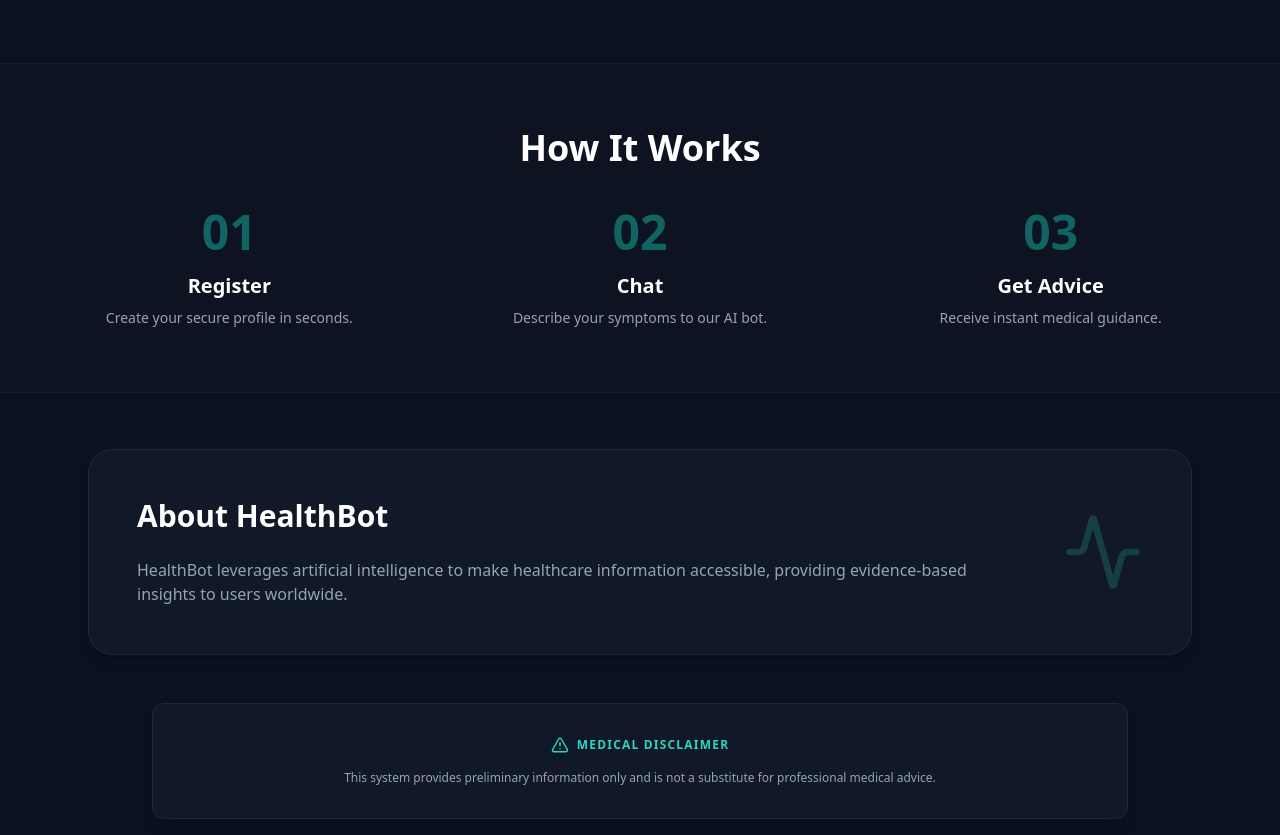
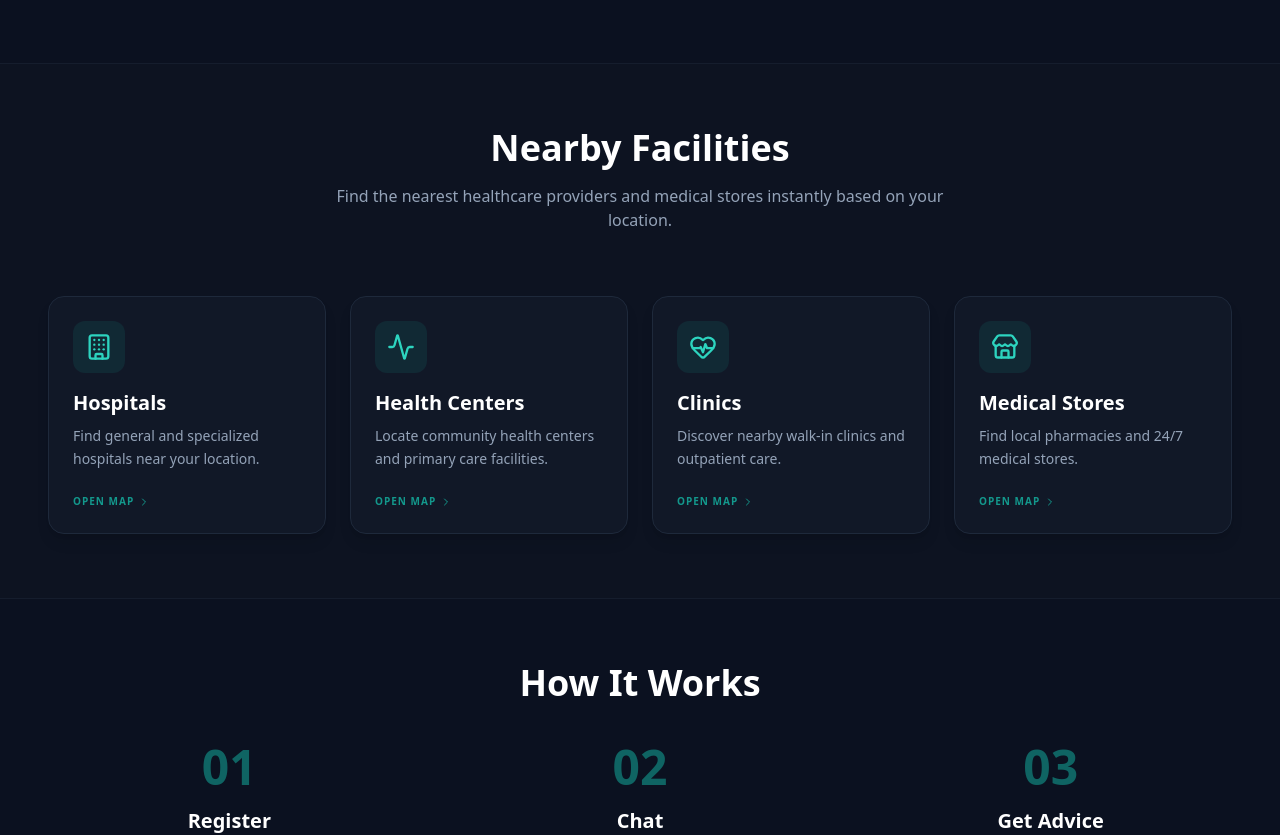
Before and after one commit to junaidnazeer/HealthBot-fullstack, a React (Create React App) app in the folder frontend/: page / in a window 1280 px wide. Shown: the part 1062-1897 px from the top of the page. Built offline with nearby package versions, Linux system fonts and the light colour scheme; no server answers.

Commit message:
fix(home): remove unused mapsUrl variable to resolve eslint warning

```diff
--- a/frontend/src/pages/Home.js
+++ b/frontend/src/pages/Home.js
@@ -12,17 +12,14 @@ import {
   Clock,
   Brain,
   AlertTriangle,
+  Building,
+  Store,
 } from "lucide-react";
 
 export default function Home() {
   // Fetch user data from local storage to personalize the Google Maps link
   const userData = JSON.parse(localStorage.getItem("user") || "{}");
   const userAddress = userData.address;
-
-  // Create a dynamic map URL based on whether the user has an address saved
-  const mapsUrl = userAddress
-    ? `https://www.google.com/maps/search/hospitals+and+clinics+near+${encodeURIComponent(userAddress)}`
-    : "https://www.google.com/maps/search/hospitals+near+me";
 
   return (
     <div className="min-h-screen bg-[#0B1120] font-sans text-slate-50 selection:bg-teal-500 selection:text-white overflow-x-hidden relative w-full">
@@ -57,8 +54,8 @@ export default function Home() {
           </div>
         </div>
 
-        {/* 4 Navigation Links - Fixed for Clickability */}
-        <div className="flex items-center justify-center gap-2 sm:gap-6 lg:gap-10 text-[12px] lg:text-sm font-medium text-slate-300 w-full md:w-auto mt-3 md:mt-0 overflow-x-auto no-scrollbar pb-1">
+        {/* 5 Navigation Links - Scrollable on mobile */}
+        <div className="flex items-center justify-center gap-2 sm:gap-6 lg:gap-8 text-[12px] lg:text-sm font-medium text-slate-300 w-full md:w-auto mt-3 md:mt-0 overflow-x-auto no-scrollbar pb-1">
           <a
             href="#home"
             className="px-3 py-2 hover:text-teal-400 active:text-teal-400 transition-colors whitespace-nowrap inline-block"
@@ -70,6 +67,12 @@ export default function Home() {
             className="px-3 py-2 hover:text-teal-400 active:text-teal-400 transition-colors whitespace-nowrap inline-block"
           >
             Features
+          </a>
+          <a
+            href="#facilities"
+            className="px-3 py-2 hover:text-teal-400 active:text-teal-400 transition-colors whitespace-nowrap inline-block"
+          >
+            Facilities
           </a>
           <a
             href="#how-it-works"
@@ -203,17 +206,62 @@ export default function Home() {
             theme="rose"
             title="Nearby Facilities"
             desc="Instantly find the nearest hospitals and clinics when needed."
-            link={mapsUrl}
-            isExternal={true}
+            link="#facilities" // Changed to scroll to the new section
+            isExternal={false}
           />
         </div>
       </section>
 
-      {/* --- SECTION 3: HOW IT WORKS --- */}
+      {/* --- SECTION 3: FACILITIES (NEW) --- */}
       <section
-        id="how-it-works"
+        id="facilities"
         className="py-12 lg:py-16 px-6 lg:px-12 bg-[#111827]/30 border-y border-slate-800/50"
       >
+        <div className="max-w-[1400px] mx-auto">
+          <div className="text-center mb-12 lg:mb-16">
+            <h2 className="text-3xl lg:text-4xl font-bold mb-4 text-white">
+              Nearby Facilities
+            </h2>
+            <p className="text-slate-400 max-w-2xl mx-auto">
+              Find the nearest healthcare providers and medical stores instantly
+              based on your location.
+            </p>
+          </div>
+          <div className="grid grid-cols-1 md:grid-cols-2 lg:grid-cols-4 gap-6">
+            <FacilityCard
+              title="Hospitals"
+              desc="Find general and specialized hospitals near your location."
+              icon={Building}
+              query="hospitals"
+              userAddress={userAddress}
+            />
+            <FacilityCard
+              title="Health Centers"
+              desc="Locate community health centers and primary care facilities."
+              icon={Activity}
+              query="health centers"
+              userAddress={userAddress}
+            />
+            <FacilityCard
+              title="Clinics"
+              desc="Discover nearby walk-in clinics and outpatient care."
+              icon={HeartPulse}
+              query="clinics"
+              userAddress={userAddress}
+            />
+            <FacilityCard
+              title="Medical Stores"
+              desc="Find local pharmacies and 24/7 medical stores."
+              icon={Store}
+              query="pharmacies medical stores"
+              userAddress={userAddress}
+            />
+          </div>
+        </div>
+      </section>
+
+      {/* --- SECTION 4: HOW IT WORKS --- */}
+      <section id="how-it-works" className="py-12 lg:py-16 px-6 lg:px-12">
         <div className="max-w-[1200px] mx-auto text-center">
           <h2 className="text-3xl lg:text-4xl font-bold mb-10 text-white">
             How It Works
@@ -238,10 +286,10 @@ export default function Home() {
         </div>
       </section>
 
-      {/* --- SECTION 4: ABOUT US --- */}
+      {/* --- SECTION 5: ABOUT US --- */}
       <section
         id="about"
-        className="pt-10 pb-6 lg:pt-14 lg:pb-8 px-6 lg:px-12 max-w-[1200px] mx-auto"
+        className="pt-6 pb-6 lg:pt-8 lg:pb-8 px-6 lg:px-12 max-w-[1200px] mx-auto"
       >
         <div className="bg-[#111827] border border-slate-800 p-8 lg:p-12 rounded-3xl flex flex-col md:flex-row items-center gap-10 shadow-lg">
           <div className="flex-1 text-center md:text-left">
@@ -277,7 +325,7 @@ export default function Home() {
         </div>
       </div>
 
-      {/* --- FOOTER (Centered as requested) --- */}
+      {/* --- FOOTER --- */}
       <footer className="pb-10 px-6 flex flex-col items-center justify-center w-full max-w-[1400px] mx-auto opacity-70 mt-4">
         <div className="flex items-center gap-2 mb-3">
           <HeartPulse className="text-slate-400" size={24} />
@@ -292,6 +340,8 @@ export default function Home() {
     </div>
   );
 }
+
+// ── Helper Components ──────────────────────────────────────────────────────────
 
 const FeatureCard = ({ icon: Icon, theme, title, desc, link, isExternal }) => {
   const themes = {
@@ -313,16 +363,19 @@ const FeatureCard = ({ icon: Icon, theme, title, desc, link, isExternal }) => {
       <h3 className="text-lg font-bold mb-3 text-white flex-1">{title}</h3>
       <p className="text-slate-400 text-sm leading-relaxed mb-4">{desc}</p>
 
-      {/* Hidden 'Try it now' link that appears on hover */}
       <div
         className={`flex items-center gap-1 text-[10px] font-bold uppercase tracking-widest opacity-0 group-hover:opacity-100 transition-opacity mt-auto ${themes[theme].split(" ")[2]}`}
       >
-        {isExternal ? "Open Map" : "Try it now"} <ChevronRight size={12} />
+        {isExternal
+          ? "Open Map"
+          : link.startsWith("#")
+            ? "View Options"
+            : "Try it now"}{" "}
+        <ChevronRight size={12} />
       </div>
     </div>
   );
 
-  // If it's an external link (like Google Maps), use standard <a> tag
   if (isExternal) {
     return (
       <a
@@ -336,7 +389,14 @@ const FeatureCard = ({ icon: Icon, theme, title, desc, link, isExternal }) => {
     );
   }
 
-  // If it's an internal link, use React Router's <Link>
+  if (link.startsWith("#")) {
+    return (
+      <a href={link} className="block h-full">
+        {CardContent}
+      </a>
+    );
+  }
+
   return (
     <Link to={link} className="block h-full">
       {CardContent}
@@ -344,7 +404,32 @@ const FeatureCard = ({ icon: Icon, theme, title, desc, link, isExternal }) => {
   );
 };
 
-// Fixed visibility of numbers
+// Facility Card specifically for the new Facilities Section
+const FacilityCard = ({ title, desc, icon: Icon, query, userAddress }) => {
+  const location = userAddress ? `near ${userAddress}` : "near me";
+  const mapUrl = `https://www.google.com/maps/search/${encodeURIComponent(query + " " + location)}`;
+
+  return (
+    <a
+      href={mapUrl}
+      target="_blank"
+      rel="noopener noreferrer"
+      className="bg-[#111827] border border-slate-800 hover:border-teal-500/50 hover:-translate-y-1 transition-all rounded-2xl p-6 flex flex-col items-start gap-4 group shadow-lg"
+    >
+      <div className="p-3 bg-teal-500/10 rounded-xl text-teal-400 group-hover:scale-110 transition-transform">
+        <Icon size={28} />
+      </div>
+      <div className="flex-1 w-full">
+        <h4 className="font-bold text-xl mb-2 text-white">{title}</h4>
+        <p className="text-slate-400 text-sm leading-relaxed">{desc}</p>
+      </div>
+      <div className="flex items-center gap-1 text-[10px] font-bold uppercase tracking-widest text-teal-500 mt-2 opacity-80 group-hover:opacity-100 transition-opacity">
+        Open Map <ChevronRight size={12} />
+      </div>
+    </a>
+  );
+};
+
 const Step = ({ number, title, desc }) => (
   <div className="flex flex-col items-center">
     <div className="text-5xl font-black text-teal-500/50 mb-4">{number}</div>
```
